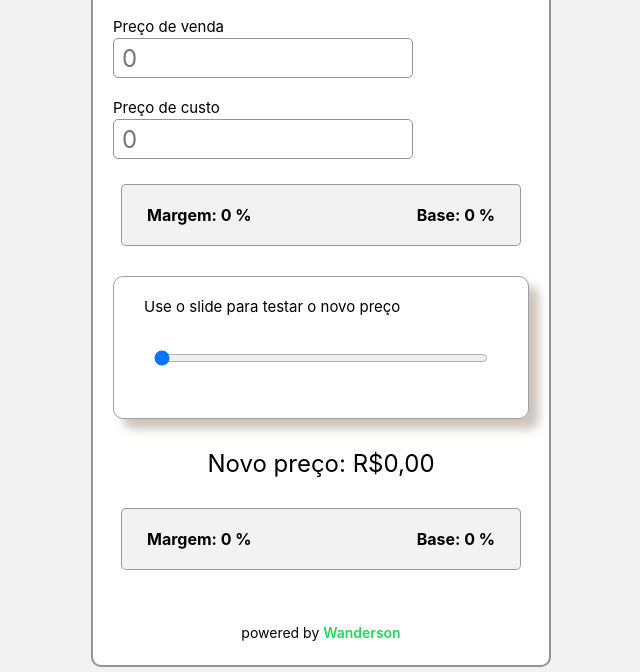
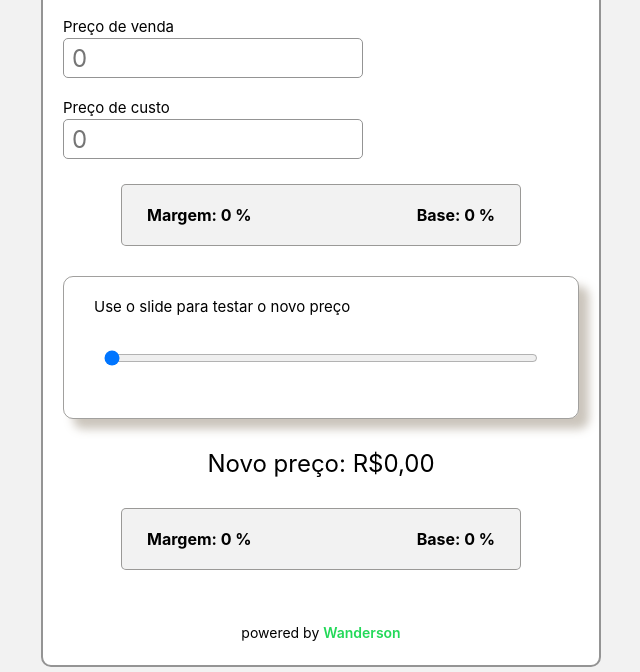
Before and after one commit to wandersonmanto/percent-calculatro, a plain HTML site: page index.html in a window 1280 px wide. Shown: the part 144-816 px from the top of the page, without its empty margins (319-959 px from the left). Drawn offline with Linux system fonts and the light colour scheme.

Commit message:
ajuste layout2

```diff
--- a/index.html
+++ b/index.html
@@ -29,7 +29,7 @@
 
     <section id="slider">
       <label for="#input-range">Use o slide para testar o novo preço</label>
-      <input id="input-range" type="range" min="0.05" max="999" value="0.05" step="0.05">
+      <input id="input-range" type="range" min="0.05" max="400" value="0.05" step="0.05">
     </section>
 
     <p id="new-price">Novo preço: R$0,00</p>
--- a/script.js
+++ b/script.js
@@ -37,6 +37,7 @@ function handleVendaChange(evnt) {
   textMargemDefault.textContent = `Margem: ${margem.toFixed(1)}%`;
   textBaseDefault.textContent = `Base: ${base.toFixed(1)}%`;
   inputRange.value = precoVenda;
+  inputRange.max = precoVenda * 2;
   textNewPrice.textContent = `Novo preço: R$${precoVenda}`;
 
 }
--- a/style.css
+++ b/style.css
@@ -23,7 +23,7 @@ body * {
 }
 
 #container {
-  width: 460px;
+  width: 560px;
   max-width: 660px;
   margin: 50px auto 5px;
   padding: 0px 20px;
```
